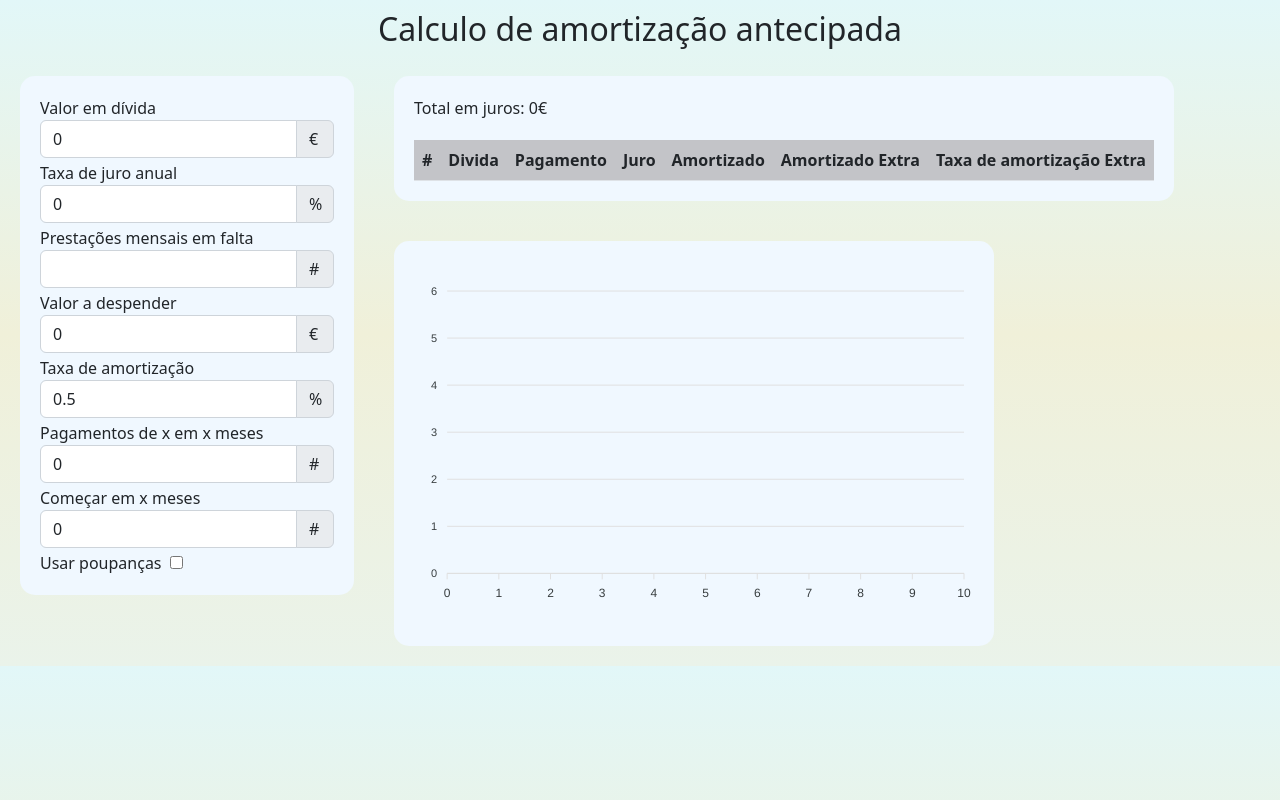
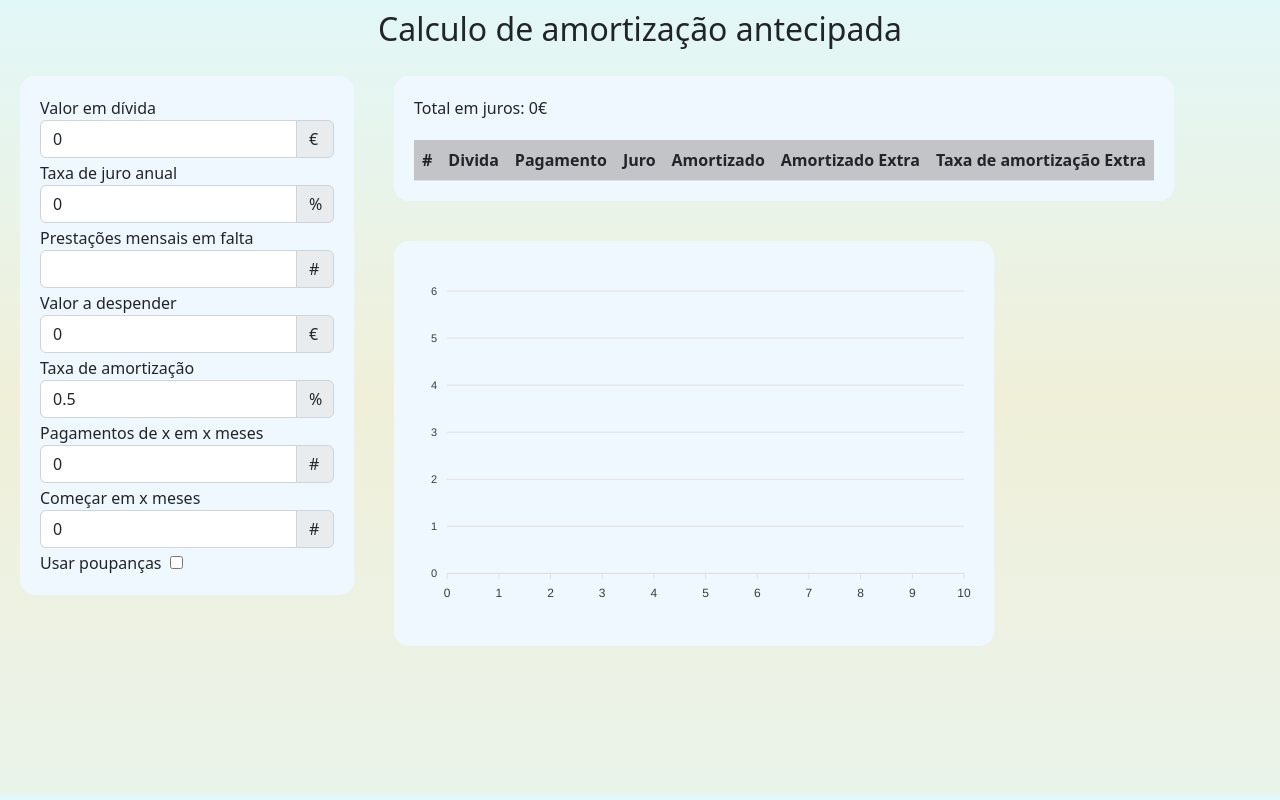
Before and after one commit to sergiosaint/Finance, a React (Create React App) app: page / in a window 1280 px wide. Built offline with nearby package versions, Linux system fonts and the light colour scheme.

Commit message:
background adjustment

```diff
--- a/src/index.css
+++ b/src/index.css
@@ -6,6 +6,7 @@ body {
   -webkit-font-smoothing: antialiased;
   -moz-osx-font-smoothing: grayscale;
   background-image: linear-gradient(rgb(226, 247, 248), rgb(240, 240, 217), rgb(234, 243, 234));
+  min-height: 98vh;
 }
 
 code {
```
